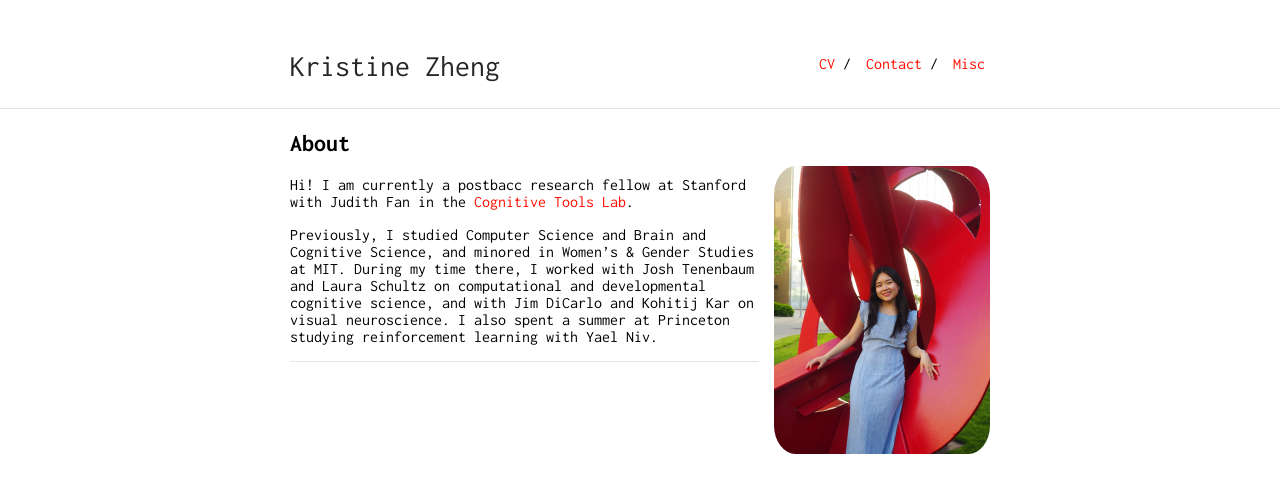
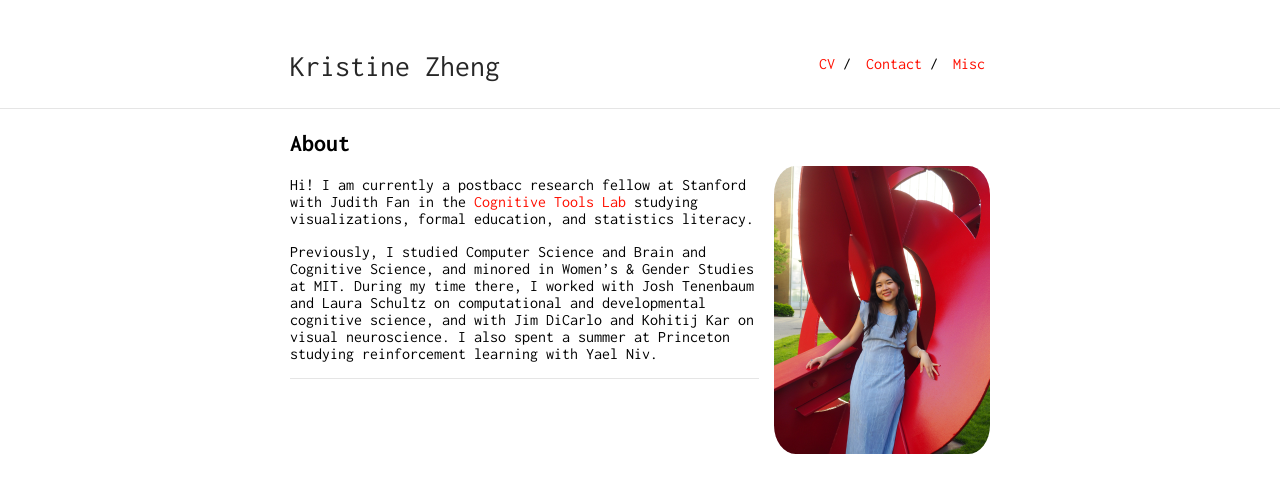
Before and after one commit to kristinezheng/kristinezheng.github.io, a Jekyll site: the page built from index.md, in a window 1280 px wide. Shown: the top 493 px of the page. Built offline with Jekyll 4.4.1, drawn with Linux system fonts in a browser that asks for light colours; our own code applies the rules of GitHub Pages for plain Markdown files.

Commit message:
description

```diff
--- a/index.md
+++ b/index.md
@@ -6,7 +6,7 @@
 
 <img class="profile-picture" src="kristine.JPG">
 
-Hi! I am currently a postbacc research fellow at Stanford with Judith Fan in the [Cognitive Tools Lab](https://cogtoolslab.github.io/).
+Hi! I am currently a postbacc research fellow at Stanford with Judith Fan in the [Cognitive Tools Lab](https://cogtoolslab.github.io/) studying visualizations, formal education, and statistics literacy.
 
 Previously, I studied Computer Science and Brain and Cognitive Science, and minored in Women's & Gender Studies at MIT. During my time there, I worked with Josh Tenenbaum and Laura Schultz on computational and developmental cognitive science, and with Jim DiCarlo and Kohitij Kar on visual neuroscience. I also spent a summer at Princeton studying reinforcement learning with Yael Niv.
 
```
